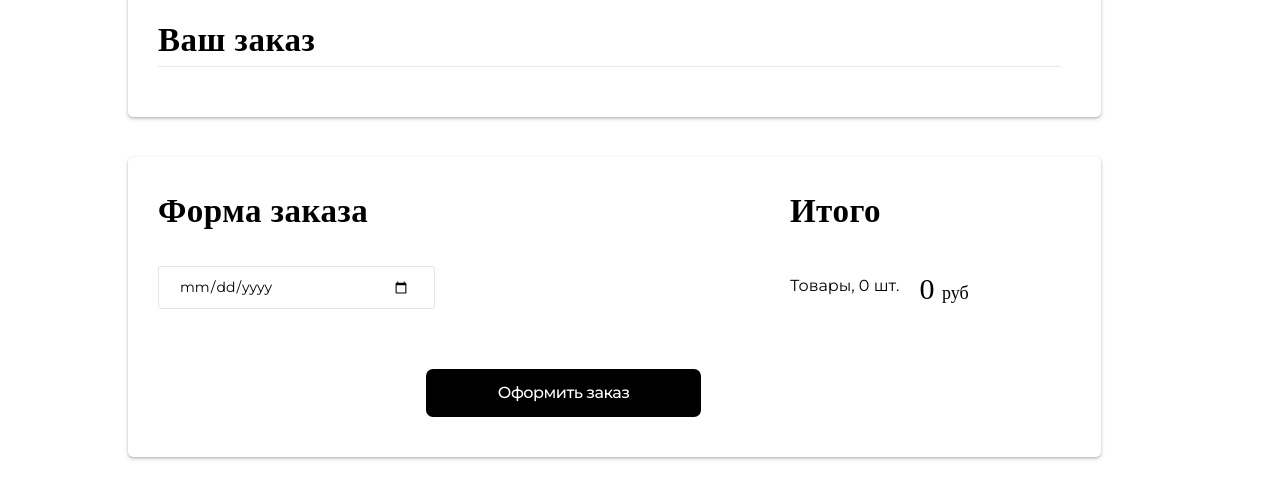
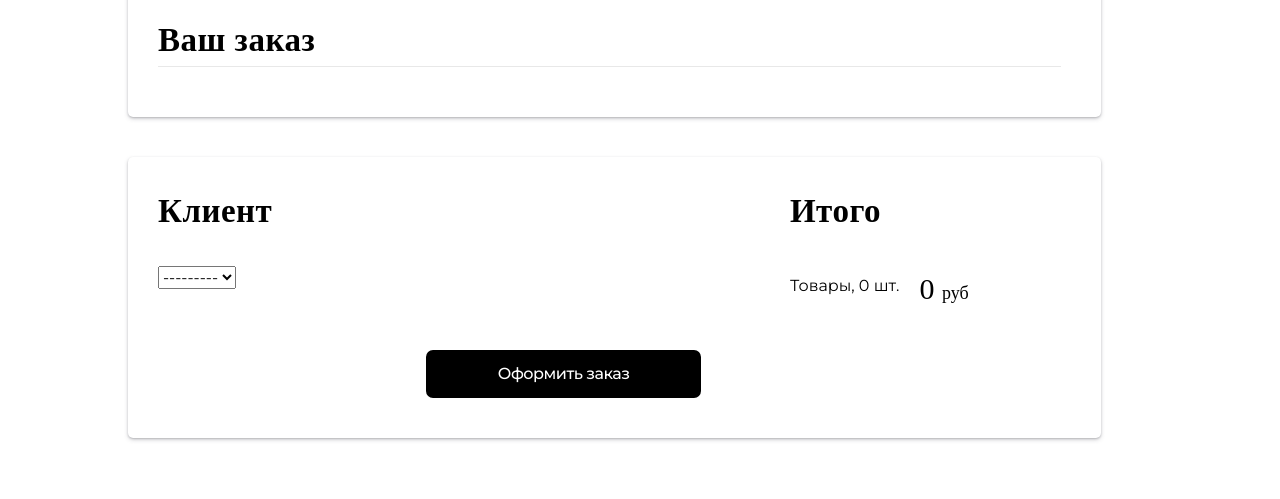
Before and after one commit to redpandageddon/coffeehouse, a Django app: page /shop/checkout/ in a window 1280 px wide. Shown: the part 152-651 px from the top of the page. Run offline with Django 3.2, Linux system fonts and the light colour scheme; data comes from the database, SQL or seed files in the repository; data that the repository does not hold is empty; some web fonts are replaced; grey boxes are pictures that could not be loaded.

Commit message:
chaeckout upd

```diff
--- a/supershop/apps/shop/forms.py
+++ b/supershop/apps/shop/forms.py
@@ -88,12 +88,10 @@ class OrderForm(forms.ModelForm):
 
     def __init__(self, *args, **kwargs):
         super().__init__(*args, **kwargs)
-        self.fields['order_date'].label = 'Дата получения заказа'
-
-    order_date = forms.DateField(widget = forms.TextInput(attrs = {'type' : 'date'}))
+        self.fields['customer'].label = 'Покупатель'
 
     class Meta:
         model = Order
         fields = [
-            'order_date',
+            'customer',
         ]
--- a/supershop/apps/shop/views.py
+++ b/supershop/apps/shop/views.py
@@ -242,16 +242,15 @@ class MakeOrderView(CartMixin, View):
     @transaction.atomic
     def post(self, request, *args, **kwargs):
         form = OrderForm(request.POST or None)
-        customer = Customer.objects.get(user = request.user)
         if form.is_valid():
             new_order = form.save(commit = False)
-            new_order.customer = customer
-            new_order.order_date = form.cleaned_data['order_date']
+            new_order.customer = form.cleaned_data['customer']
             new_order.save()
             self.cart.in_order = True
             self.cart.save()
             new_order.cart = self.cart
             new_order.save()
+            customer = Customer.objects.get(user=new_order.customer.user)
             customer.orders.add(new_order)
             messages.add_message(request, messages.INFO, 'Спасибо за заказ')
             return HttpResponseRedirect('/shop/')
--- a/supershop/templates/shop/base.html
+++ b/supershop/templates/shop/base.html
@@ -84,13 +84,6 @@
         </div>
 
         {% block content %}
-            {% if messages %}
-                <ul class="messages">
-                    {% for message in messages %}
-                        <li {% if message.tags %} class="{{ message.tags }}"{% endif %}>{{ message }}</li>
-                    {% endfor %}
-                </ul>
-            {% endif %}
 
             {% for product in latest_products %}
             <div class="product-card__container">
--- a/supershop/templates/shop/checkout.html
+++ b/supershop/templates/shop/checkout.html
@@ -51,7 +51,7 @@
             <div class="basket-text order-text">
                 <div class="order-top">
                     <div class="order-left">
-                        <span class="text">Форма заказа</span>
+                        <span class="text">Клиент</span>
                     </div>
                     <div class="order-right">
                     <span class="text">Итого</span>
```
Also changed, not shown: supershop/templates/shop/cart.html (+0 -10 lines).
